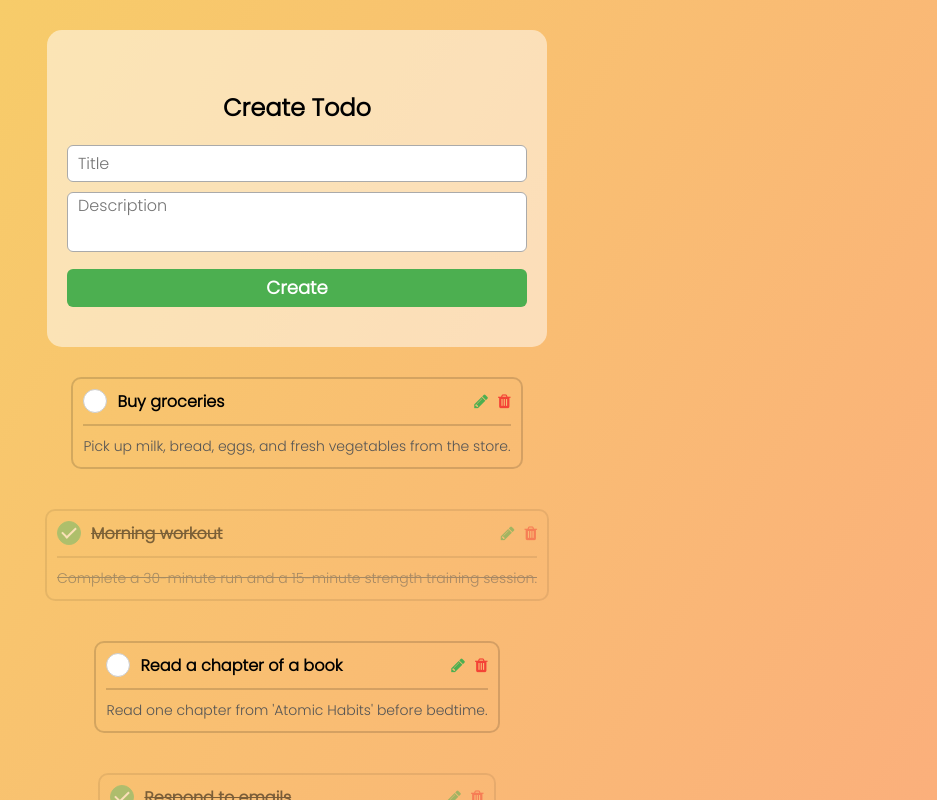
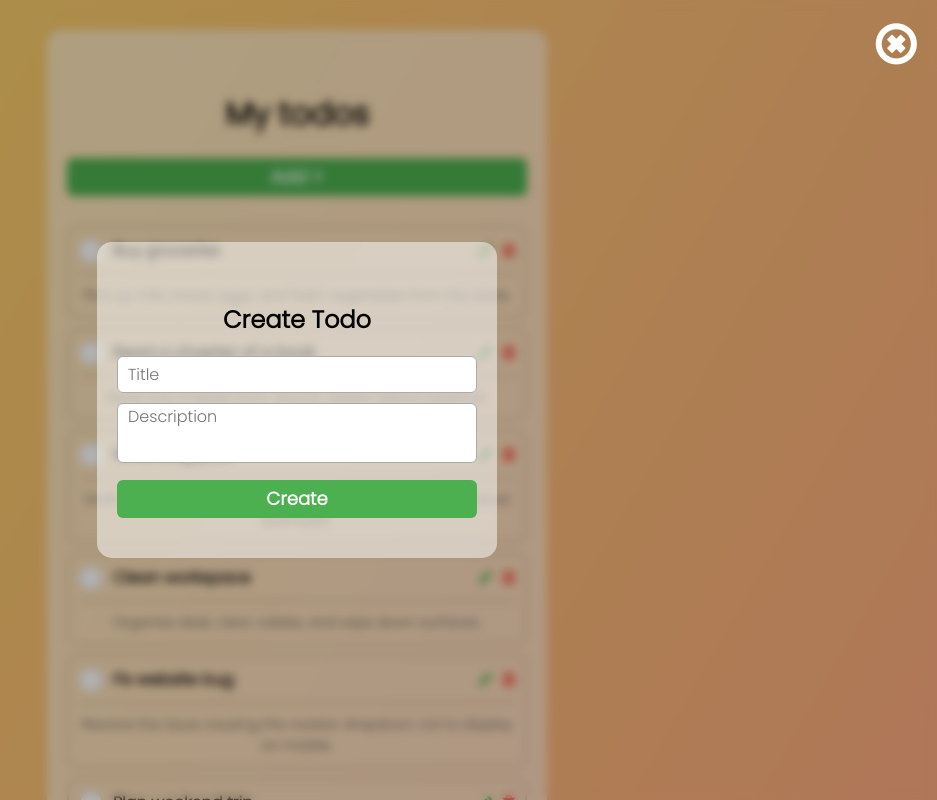
Before and after one commit to luAr26101/todo-app, a React (Create React App) app: page / in a window 1280 px wide. Shown: the top 800 px of the page, without its empty margins (343-1280 px from the left). Built offline with nearby package versions, Linux system fonts and the light colour scheme.

Commit message:
Add functionality for stories 1 and 2.

```diff
--- a/src/App.jsx
+++ b/src/App.jsx
@@ -1,10 +1,11 @@
 import React, { useState } from "react";
 import "./App.css";
+import ActiveTodos from "./components/active-todos/ActiveTodos";
 import Button from "./components/button/Button";
 import Card from "./components/card/Card";
-import Input from "./components/input/Input";
-import TextArea from "./components/input/TextArea";
-import TodoItem from "./components/todo-item/TodoItem";
+import CompletedTodos from "./components/completed-todos/CompletedTodos";
+import Modal from "./components/modal/Modal";
+import TodoForm from "./components/todo-form/TodoForm";
 
 const TODOS_MOCK = [
   {
@@ -77,44 +78,50 @@ const TODOS_MOCK = [
 function App() {
   const [todos, setTodos] = useState(TODOS_MOCK);
   const completedTodos = todos.filter((todo) => todo.completed === true);
-  const toBeCompletedTodos = todos.filter((todo) => todo.completed === false);
-  console.log(completedTodos);
-  console.log(toBeCompletedTodos);
+  const activeTodos = todos.filter((todo) => todo.completed === false);
+  const [isModalOpen, setIsModalOpen] = useState(true);
 
-  const findTodo = (id) => {
-    const todo = todos.find((todo) => todo.id === id);
-    console.log(todo);
-    return todo;
+  // const findTodo = (id) => {
+  //   const todo = todos.find((todo) => todo.id === id);
+  //   console.log(todo);
+  //   return todo;
+  // };
+
+  const handleCloseModal = () => {
+    setIsModalOpen(false);
+  };
+
+  const handleOpenModal = () => {
+    setIsModalOpen(true);
+  };
+
+  const handleAddTask = (task) => {
+    setTodos((prevTodos) => [task, ...prevTodos]);
   };
   return (
     <div className='App'>
       <div className='app-container'>
-        {/*
-            This is your Create Card component.
-          */}
-        <Card>
-          <h2>Create Todo</h2>
-          <form>
-            <Input onChange={() => {}} placeholder='Title' type='text' />
-            <TextArea onChange={() => {}} placeholder='Description' />
-            <Button type='submit'>Create</Button>
-          </form>
-        </Card>
-
-        {todos.map((todo) => (
-          <TodoItem key={todo.id} {...todo} findTodo={findTodo} />
-        ))}
+        {/* <TodoForm /> */}
         <Card>
           <h1>My todos</h1>
-          <Button onClick={() => console.log("Open Modal")}>Add +</Button>
-          <div className='list-container'>{/* List not completed todos */}</div>
+          <Button onClick={handleOpenModal}>Add +</Button>
+          <div className='list-container'>
+            <ActiveTodos todos={activeTodos} />
+          </div>
 
           <div className='separator'></div>
 
           <h2>Completed</h2>
-          <div className='list-container'>{/* List completed todos */}</div>
+          <div className='list-container'>
+            <CompletedTodos todos={completedTodos} />
+          </div>
         </Card>
       </div>
+      {isModalOpen && (
+        <Modal closeModal={handleCloseModal}>
+          <TodoForm addTask={handleAddTask} closeModal={handleCloseModal} />
+        </Modal>
+      )}
     </div>
   );
 }
--- /dev/null
+++ b/src/components/active-todos/ActiveTodos.jsx
@@ -0,0 +1,16 @@
+import React from "react";
+import TodoItem from "../todo-item/TodoItem";
+import "./ActiveTodos.css";
+
+function ActiveTodos(props) {
+  const { todos } = props;
+  return (
+    <>
+      {todos.map((todo) => (
+        <TodoItem key={todo.id} {...todo} />
+      ))}
+    </>
+  );
+}
+
+export default ActiveTodos;
--- /dev/null
+++ b/src/components/completed-todos/CompletedTodos.jsx
@@ -0,0 +1,16 @@
+import React from "react";
+import TodoItem from "../todo-item/TodoItem";
+import "./CompletedTodos.css";
+
+function CompletedTodos(props) {
+  const { todos } = props;
+  return (
+    <>
+      {todos.map((todo) => (
+        <TodoItem key={todo.id} {...todo} />
+      ))}
+    </>
+  );
+}
+
+export default CompletedTodos;
--- a/src/components/modal/Modal.jsx
+++ b/src/components/modal/Modal.jsx
@@ -1,31 +1,17 @@
-import React, { useState } from "react";
+import React from "react";
 import "./Modal.css";
-import { useEffect } from "react";
 
 const Modal = (props) => {
-  const [isOpen, setIsOpen] = useState(false);
-
-  const closeModal = (e) => {
-    e.stopPropagation();
-    setIsOpen(false);
-    if (props.onClose) {
-      props.onClose();
-    }
-  };
-
-  useEffect(() => {
-    setIsOpen(props.isOpen);
-  }, [props.isOpen]);
-
+  const { closeModal, children } = props;
   return (
-    <div className={`${isOpen ? "modal-wrapper" : "modal-hidden"}`}>
+    <div className='modal-wrapper'>
       <i
         onClick={closeModal}
-        className="close-icon fa fa-times-circle-o"
-        aria-hidden="true"
+        className='close-icon fa fa-times-circle-o'
+        aria-hidden='true'
       ></i>
 
-      <div className="modal-content">{props.children}</div>
+      <div className='modal-content'>{children}</div>
     </div>
   );
 };
--- /dev/null
+++ b/src/components/todo-form/TodoForm.jsx
@@ -0,0 +1,69 @@
+import React, { useState } from "react";
+import "./TodoForm.css";
+
+import Button from "../button/Button";
+import Card from "../card/Card";
+import Input from "../input/Input";
+import TextArea from "../input/TextArea";
+
+import { generateUUID } from "../../helpers";
+
+function TodoForm(props) {
+  const { addTask, closeModal } = props;
+  const initialFormData = {
+    title: "",
+    description: "",
+  };
+  const [formData, setFormData] = useState(initialFormData);
+  console.log(formData);
+
+  const handleChange = (event) => {
+    setFormData((prevFormData) => ({
+      ...prevFormData,
+      [event.target.name]: event.target.value,
+    }));
+  };
+
+  const handleSubmit = (event) => {
+    event.preventDefault();
+
+    if (!formData.title || !formData.description) return;
+
+    const newTask = {
+      id: generateUUID(),
+      title: formData.title,
+      description: formData.description,
+      completed: false,
+    };
+    console.log(newTask);
+
+    addTask(newTask);
+    // Clear inputs and close modal
+    setFormData(initialFormData);
+    closeModal();
+  };
+
+  return (
+    <Card>
+      <h2>Create Todo</h2>
+      <form onSubmit={handleSubmit}>
+        <Input
+          onChange={handleChange}
+          placeholder='Title'
+          type='text'
+          name='title'
+          value={formData.title}
+        />
+        <TextArea
+          onChange={handleChange}
+          placeholder='Description'
+          name='description'
+          value={formData.description}
+        />
+        <Button type='submit'>Create</Button>
+      </form>
+    </Card>
+  );
+}
+
+export default TodoForm;
--- a/src/components/todo-item/TodoItem.jsx
+++ b/src/components/todo-item/TodoItem.jsx
@@ -3,7 +3,7 @@ import Checkbox from "../checkbox/CheckBox";
 import "./TodoItem.css";
 
 const TodoItem = (props) => {
-  const { id, title, description, completed, findTodo } = props;
+  const { title, description, completed } = props;
   const handleCheckboxChange = (value) => {
     console.log(value);
   };
@@ -17,11 +17,7 @@ const TodoItem = (props) => {
           <h4>{title}</h4>
         </div>
         <div>
-          <i
-            className='fa fa-pencil'
-            aria-hidden='true'
-            onClick={() => findTodo(id)}
-          ></i>
+          <i className='fa fa-pencil' aria-hidden='true'></i>
           <i className='fa fa-trash' aria-hidden='true'></i>
         </div>
       </div>
--- /dev/null
+++ b/src/helpers/index.js
@@ -0,0 +1,9 @@
+// Found the function here: https://stackoverflow.com/questions/49807952/how-to-generate-uuids-in-js-or-react
+
+export function generateUUID() {
+  return "xxxxxxxx-xxxx-4xxx-yxxx-xxxxxxxxxxxx".replace(/[xy]/g, function (c) {
+    const r = (Math.random() * 16) | 0;
+    const v = c === "x" ? r : (r & 0x3) | 0x8;
+    return v.toString(16);
+  });
+}
```
Also changed, not shown: src/components/active-todos/ActiveTodos.css (added), src/components/completed-todos/CompletedTodos.css (added), src/components/todo-form/TodoForm.css (added).
